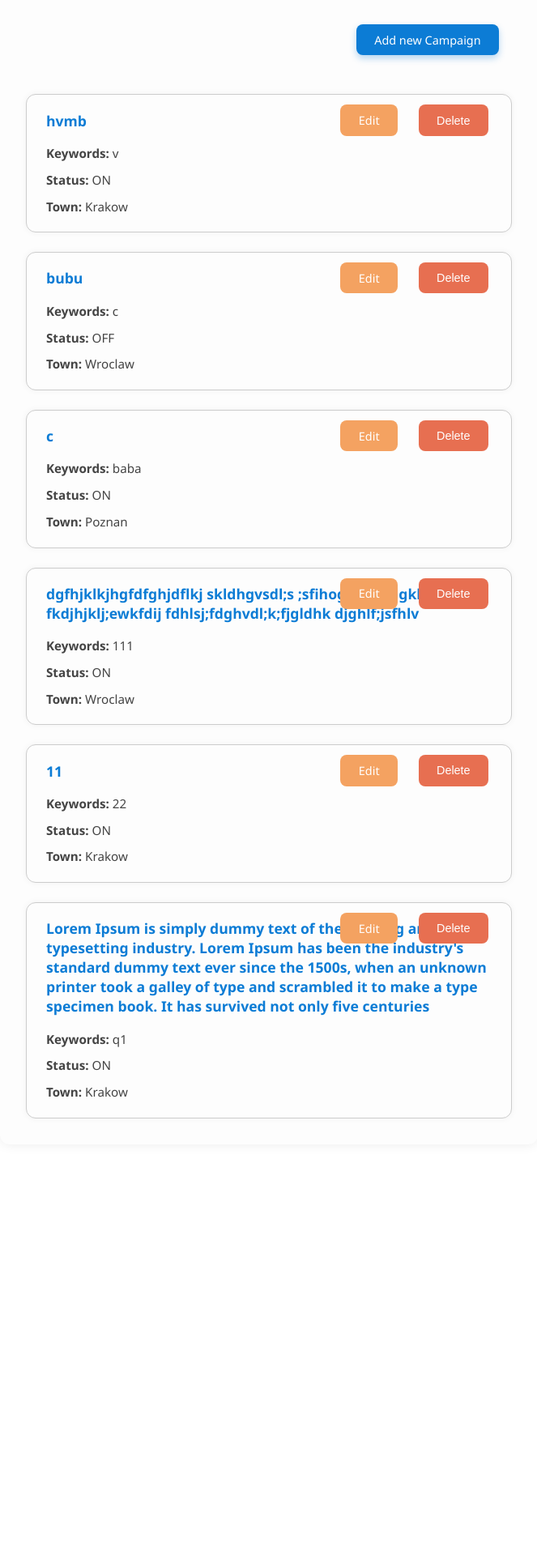
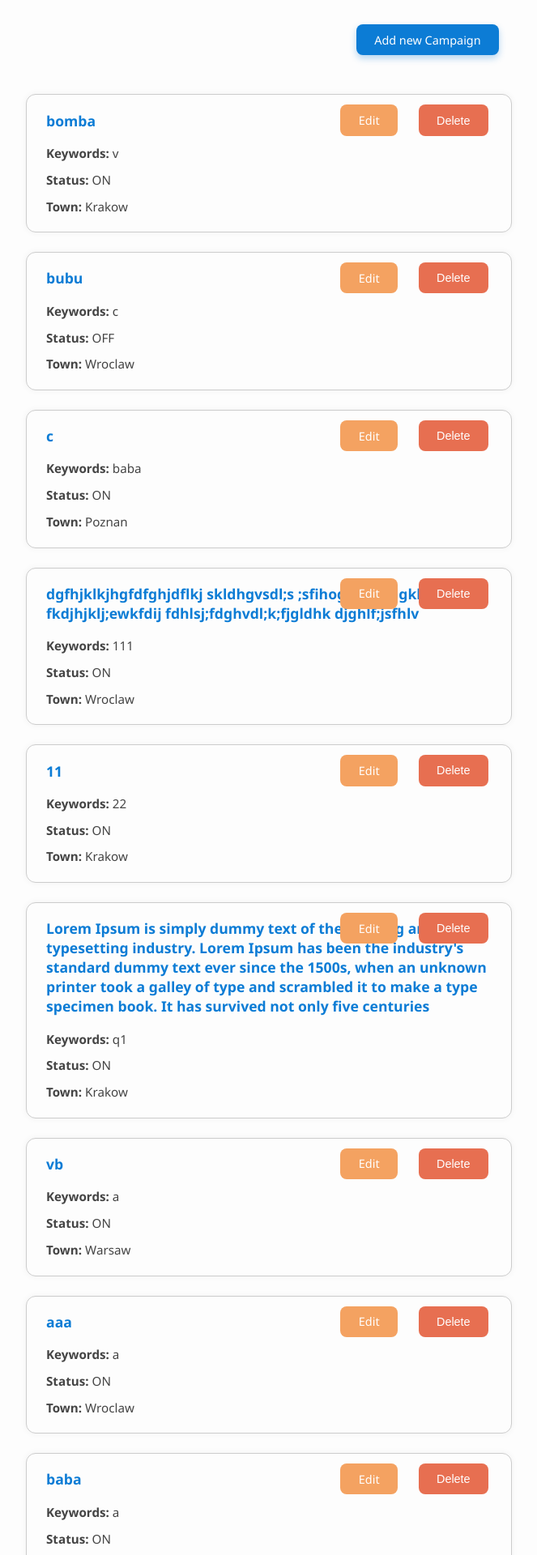
Before and after one commit to MartynaJarosz/futurum_task, a React (Create React App) app: page / in a window 1280 px wide. Shown: the part 140-2060 px from the top of the page at 81% size, without its empty margins (308-971 px from the left). Before the commit the page ends 1601 px from the top, so only its background shows below. Built offline with nearby package versions, Linux system fonts and the light colour scheme; data requests are answered from the project's data file.

Commit message:
Updating fund

```diff
--- a/db.json
+++ b/db.json
@@ -2,10 +2,10 @@
   "campaign": [
     {
       "id": "640e",
-      "name": "hvmb",
+      "name": "bomba",
       "keywords": "v",
-      "bid": "21.99",
-      "fund": "1985",
+      "bid": "22.07",
+      "fund": "200.11",
       "status": true,
       "town": "Krakow",
       "radius": "20"
@@ -59,6 +59,36 @@
       "status": true,
       "town": "Krakow",
       "radius": "11"
+    },
+    {
+      "id": "e245",
+      "name": "vb",
+      "keywords": "a",
+      "bid": "0.01",
+      "fund": "10000",
+      "status": true,
+      "town": "Warsaw",
+      "radius": "1"
+    },
+    {
+      "id": "1e7e",
+      "name": "aaa",
+      "keywords": "a",
+      "bid": "1",
+      "fund": "22",
+      "status": true,
+      "town": "Wroclaw",
+      "radius": "20"
+    },
+    {
+      "id": "0bf4",
+      "name": "baba",
+      "keywords": "a",
+      "bid": "1",
+      "fund": "666",
+      "status": true,
+      "town": "Warsaw",
+      "radius": "20"
     }
   ]
 }
--- a/src/CampaignForm.css
+++ b/src/CampaignForm.css
@@ -75,12 +75,17 @@ select {
   background-color: #aaa;
 }
 
+.balance-info {
+  font-size: 0.9rem;
+  margin-bottom: 1rem;
+}
+
 /* Validation message */
 .errorMsg {
   color: red;
   font-size: 0.9rem;
   margin-top: -1.2rem;
-  margin-bottom: 0.5rem;
+  margin-bottom: 0.3rem;
 }
 
 @media (max-width: 500px) {
--- a/src/CampaignForm.js
+++ b/src/CampaignForm.js
@@ -1,6 +1,6 @@
 import './CampaignForm.css';
 import { useEffect, useState } from "react";
-import { Link, useNavigate, useParams } from "react-router-dom";
+import { useNavigate, useParams } from "react-router-dom";
 
 export default function CreateCampaign(){
     const {campaignid} = useParams();
@@ -13,6 +13,7 @@ export default function CreateCampaign(){
         town: '',
         radius: ''
     });
+
     const [validation, setValidation] = useState(false);
     const navigate = useNavigate();
 
@@ -25,15 +26,27 @@ export default function CreateCampaign(){
         }
     }, [campaignid]);
 
+    const EMERALD_BALANCE = 1000;
+    const fundValue = parseFloat(formData.fund) || 0;
+    const newBalance = EMERALD_BALANCE - fundValue;
+    const fundError = parseFloat(formData.fund) > EMERALD_BALANCE;
+
     const handleChange=(e)=>{
         const {name, value, type, checked}=e.target;
         const val = type === 'checkbox' ? checked : value;
         setFormData(prev=>({...prev, [name]: val}));
     };
+
     const handleSubmit=(e)=>{
+
         e.preventDefault();
         const campaignData= formData;
         const method = campaignid ? "PUT" : "POST";
+
+        if (fundValue > EMERALD_BALANCE) {
+            alert("Not enough funds.");
+            return;
+        }
 
         fetch(`http://localhost:8000/campaign${campaignid ? `/${campaignid}` : ''}`, {
             method,
@@ -44,7 +57,7 @@ export default function CreateCampaign(){
         })
         .then((res)=>{
             alert(campaignid ? "Campaign updated successfully!" : "Campaign created successfully!");
-        (campaignid ? navigate(-1) : navigate("/"));
+            navigate("/");
         })
         .catch((err)=>console.log(err.message))
         setTimeout(() => {
@@ -54,7 +67,7 @@ export default function CreateCampaign(){
     return(
         <div className="container">
             <h1>{campaignid ? "Edit Campaign" : "Create Campaign"}</h1>
-            <form onSubmit={handleSubmit}>
+            <form onSubmit={(arg) => handleSubmit(arg)}>
                 <label>Name:</label>
                 <input type="text" id="name" name="name" value={formData.name} required onChange={handleChange}/><br></br>
                 {formData.name.length===0 && validation && <p className="errorMsg">Enter campaign name</p>}
@@ -68,8 +81,10 @@ export default function CreateCampaign(){
                 {formData.bid.length===0 && validation && <p className="errorMsg">Enter bid amount</p>}
 
                 <label>Campaign Fund (zł):</label>
-                <input type="number" id="fund" name="fund" min="1" value={formData.fund} required onChange={handleChange}/><br></br>
+                <input type="number" id="fund" name="fund" step="0.01" min="0.01" value={formData.fund} required onChange={handleChange}/>
+                <p className="balance-info">Current Emerald balance: <strong>{newBalance.toFixed(2)} zł</strong></p>
                 {formData.fund.length===0 && validation && <p className="errorMsg">Enter campaign fund</p>}
+                {fundError && <p className="errorMsg">Not enough funds.</p>}<br></br>
 
                 <label>Status:</label>
                 <div className="status-toggle">
@@ -93,7 +108,7 @@ export default function CreateCampaign(){
 
                 <div>
                     <button className="btn btn-save" onMouseDown={()=>setValidation(true)}>Save</button>
-                    <button className="btn btn-back" onClick={() => navigate(-1)}>Back</button>
+                    <button className="btn btn-back" type="button" onClick={() => navigate(-1)}>Back</button>
                 </div>
 
             </form>
--- a/src/CampaignList.css
+++ b/src/CampaignList.css
@@ -3,36 +3,6 @@
   flex-direction: column;
   gap: 1.5rem;
   position: relative;
-}
-
-.btn {
-  padding: 0.4rem 1rem;
-  border-radius: 8px;
-  font-weight: 500;
-  cursor: pointer;
-  border: none;
-  transition: background-color 0.2s ease;
-  text-align: center;
-  font-size: 0.9rem;
-  user-select: none;
-  display: inline-block;
-  text-decoration: none;
-  white-space: nowrap;
-}
-
-.btn-add {
-  background-color: #0c7cd5;
-  color: #fff;
-  font-weight: 600;
-  max-width: 220px;
-  margin: auto;
-  margin-bottom: 1.5rem;
-  box-shadow: 0 4px 8px rgba(12, 124, 213, 0.3);
-}
-
-.btn-add:hover {
-  background-color: #055fa8;
-  box-shadow: 0 6px 12px rgba(5, 95, 168, 0.6);
 }
 
 .campaign-card {
@@ -73,6 +43,36 @@
   gap: 0.6rem;
 }
 
+.btn {
+  padding: 0.4rem 1rem;
+  border-radius: 8px;
+  font-weight: 500;
+  cursor: pointer;
+  border: none;
+  transition: background-color 0.2s ease;
+  text-align: center;
+  font-size: 0.9rem;
+  user-select: none;
+  display: inline-block;
+  text-decoration: none;
+  white-space: nowrap;
+}
+
+.btn-add {
+  background-color: #0c7cd5;
+  color: #fff;
+  font-weight: 600;
+  max-width: 220px;
+  margin: auto;
+  margin-bottom: 1.5rem;
+  box-shadow: 0 4px 8px rgba(12, 124, 213, 0.3);
+}
+
+.btn-add:hover {
+  background-color: #055fa8;
+  box-shadow: 0 6px 12px rgba(5, 95, 168, 0.6);
+}
+
 .btn-edit {
   background-color: #f4a261;
   color: #fff;
```
Lines whose indentation alone changed are shown as unchanged.
